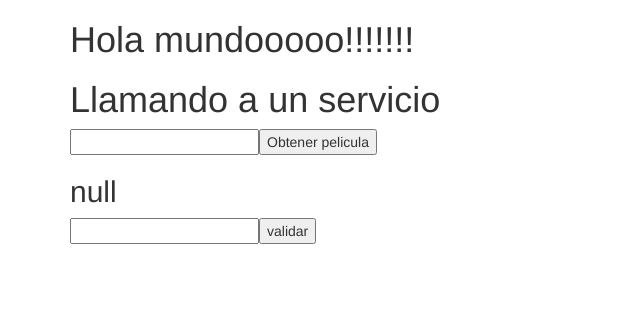
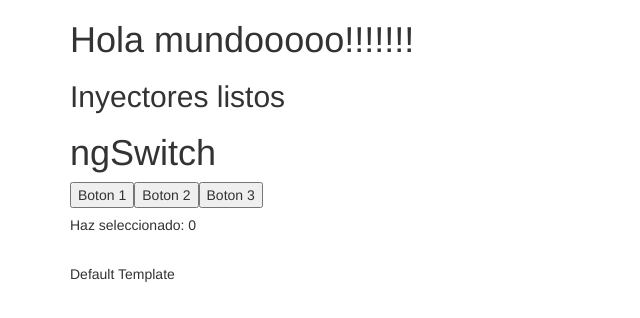
Before and after one commit to foxfrancis005/my-angular-project, an Angular app: page / in a window 1280 px wide. Shown: the top 318 px of the page, without its empty margins (0-640 px from the left). Built offline with nearby package versions, Linux system fonts and the light colour scheme.

Commit message:
nuevo componente para ejemplo de injectable con componentes

```diff
--- a/src/app/app.component.html
+++ b/src/app/app.component.html
@@ -5,11 +5,12 @@
 <!-- <app-hello-world></app-hello-world> -->
 <!-- <app-evt-custom (Myclick)="clickear()"></app-evt-custom> -->
 <!-- <app-user-item></app-user-item> -->
-<app-peli-comp></app-peli-comp>
+<!-- <app-peli-comp></app-peli-comp> -->
 <!-- <app-user-list></app-user-list><br><br> -->
 <!-- <app-switch-dir></app-switch-dir> -->
 <!-- <app-attr-dir></app-attr-dir> -->
 <!-- <app-input-in-view></app-input-in-view> -->
+<app-inject></app-inject>
 
 
 
--- a/src/app/app.module.ts
+++ b/src/app/app.module.ts
@@ -13,6 +13,7 @@ import { SwitchDirComponent } from './switch-dir/switch-dir.component';
 import { AttrDirComponent } from './attr-dir/attr-dir.component';
 import { PeliCompComponent } from './peli-comp/peli-comp.component';
 import {PeliculasService} from './peliculas.service';
+import { InjectComponent } from './inject/inject.component';
 
 @NgModule({
   declarations: [
@@ -24,7 +25,8 @@ import {PeliculasService} from './peliculas.service';
     EvtCustomComponent,
     SwitchDirComponent,
     AttrDirComponent,
-    PeliCompComponent
+    PeliCompComponent,
+    InjectComponent
   ],
   imports: [
     BrowserModule,
--- /dev/null
+++ b/src/app/inject/inject.component.ts
@@ -0,0 +1,17 @@
+import { Component, OnInit } from '@angular/core';
+// import {SwitchDirComponent} from '../switch-dir/switch-dir.component';
+
+@Component({
+  selector: 'app-inject',
+  template:
+  `<h2>{{titulo}}</h2>
+  <app-switch-dir></app-switch-dir>`
+})
+export class InjectComponent implements OnInit {
+
+  constructor() { }
+  titulo="Inyectores listos";
+
+  ngOnInit() {
+  }
+}
--- a/src/app/switch-dir/switch-dir.component.ts
+++ b/src/app/switch-dir/switch-dir.component.ts
@@ -1,5 +1,6 @@
-import { Component, OnInit } from '@angular/core';
+import { Component, OnInit, Injectable } from '@angular/core';
 
+// @Injectable()
 @Component({
   selector: 'app-switch-dir',
   template:
```
Also changed, not shown: 1 other file (tests, documents, lock files or other folders).
